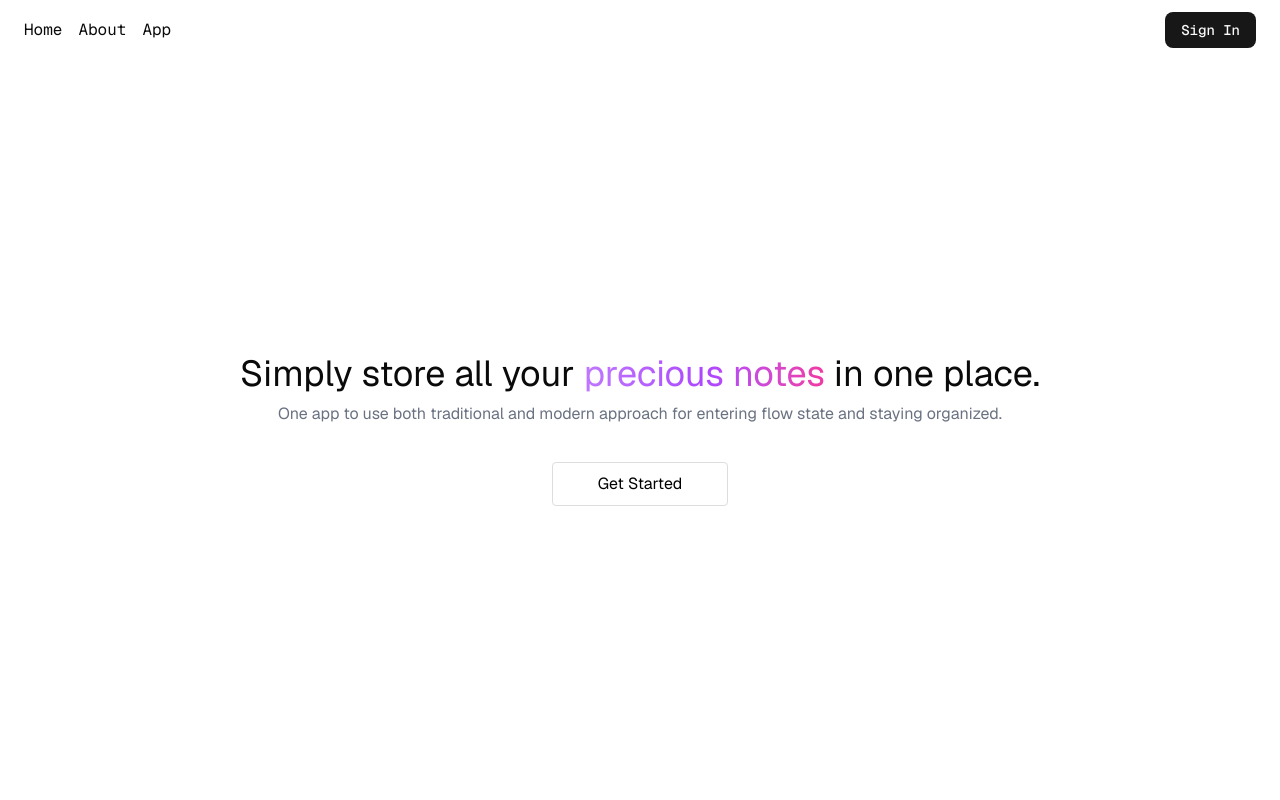
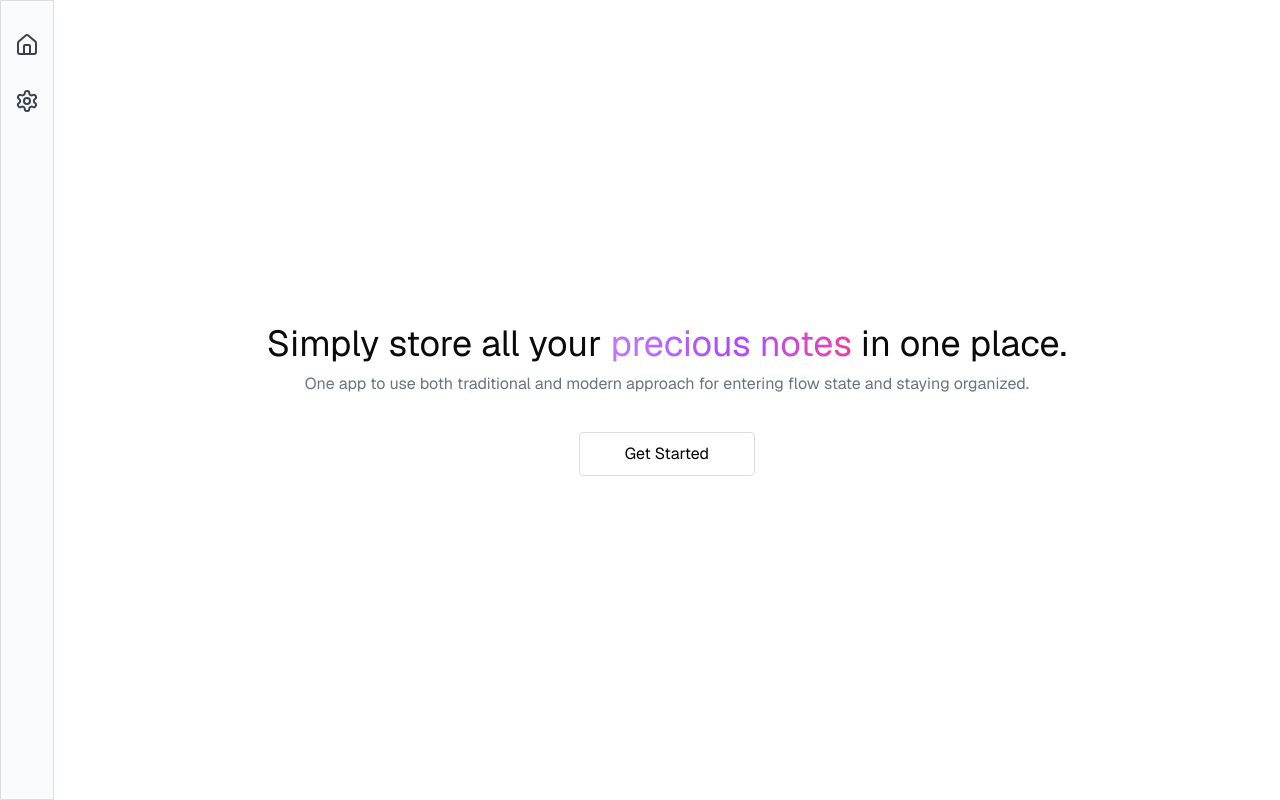
Before and after one commit to arjun6757/simple-to-do, a Next.js app: page / in a window 1280 px wide. Built offline with nearby package versions, Linux system fonts and the light colour scheme; no server answers.

Commit message:
add: sidebar

```diff
--- a/app/layout.tsx
+++ b/app/layout.tsx
@@ -2,6 +2,7 @@ import type { Metadata } from "next";
 import { Geist, Geist_Mono } from "next/font/google";
 import "./globals.css";
 import Header from "@/components/Header";
+import Sidebar from "@/components/Sidebar";
 
 const geistSans = Geist({
   variable: "--font-geist-sans",
@@ -26,9 +27,10 @@ export default function RootLayout({
   return (
     <html lang="en">
       <body
-        className={`${geistSans.variable} ${geistMono.variable} antialiased w-screen h-screen flex flex-col`}
+        className={`${geistSans.variable} ${geistMono.variable} antialiased w-screen h-screen flex flex-col-reverse sm:flex-row justify-center items-center`}
       >
-      <Header />
+      {/*<Header />*/}
+      <Sidebar />
         {children}
       </body>
     </html>
--- /dev/null
+++ b/app/settings/page.tsx
@@ -0,0 +1,40 @@
+import Link from "next/link";
+import { Button } from "@/components/ui/button";
+import { createClient } from "@/utils/supabase/server";
+import { handleSignOut } from "@/app/login/actions";
+import Image from "next/image";
+
+export default async function Settings() {
+	const supabase = await createClient();
+	const {
+		data: { user },
+	} = await supabase.auth.getUser();
+
+	return (
+		<div className="w-xs sm:w-3xl mx-auto border rounded p-2">
+			<div className="flex flex-col items-center justify-center space-x-2 w-full">
+				{user ? (
+					<form
+						action={handleSignOut}
+						className="flex flex-col sm:flex-row gap-4 w-full items-center space-x-2"
+					>
+							<Image
+								className="rounded-full"
+								referrerPolicy="no-referrer"
+								src={user.user_metadata?.avatar_url}
+								alt="avatar"
+								width={200}
+								height={200}
+							/>
+							<p className="text-xl sm:text-3xl">{user.user_metadata?.full_name}</p>
+						<Button>Sign Out</Button>
+					</form>
+				) : (
+					<Button asChild className="cursor-pointer">
+						<Link href="/login">Sign In</Link>
+					</Button>
+				)}
+			</div>
+		</div>
+	);
+}
--- /dev/null
+++ b/components/Sidebar.tsx
@@ -0,0 +1,32 @@
+"use client";
+import { Home, Settings } from "lucide-react";
+import Link from "next/link";
+import { usePathname } from "next/navigation";
+
+export default function Sidebar() {
+
+	const path = usePathname()
+
+	return (
+		<nav className="sm:static fixed bottom-0 w-full sm:w-14 h-14 sm:h-full bg-gray-50 border border-[#ddd]">
+			<ul className="flex flex-row sm:flex-col gap-0 sm:gap-4 justify-around sm:justify-start items-center sm:mt-6 p-2
+			sm:p-0 w-full h-full sm:w-auto sm:h-auto">
+				<li
+					className={`w-1/2 sm:w-auto cursor-pointer sm:hover:bg-gray-200/60 p-2 rounded-md ${path==="/app" ? 'bg-gray-200/70' : ''} `}
+				>
+					<Link href="/app">
+						<Home className="w-6 h-6 mx-auto sm:mx-0 text-gray-700" />
+					</Link>
+				</li>
+
+				<li
+					className={`w-1/2 sm:w-auto cursor-pointer sm:hover:bg-gray-200/60 p-2 rounded-md ${path==="/settings" ? 'bg-gray-200/70' : ''}`}
+				>
+					<Link href="/settings">
+						<Settings className="w-6 h-6 mx-auto sm:mx-0 text-gray-700" />
+					</Link>
+				</li>
+			</ul>
+		</nav>
+	);
+}
--- a/next.config.ts
+++ b/next.config.ts
@@ -2,6 +2,9 @@ import type { NextConfig } from "next";
 
 const nextConfig: NextConfig = {
   /* config options here */
+  images: {
+    domains: ["avatars.githubusercontent.com"]
+  }
 };
 
 export default nextConfig;
```
